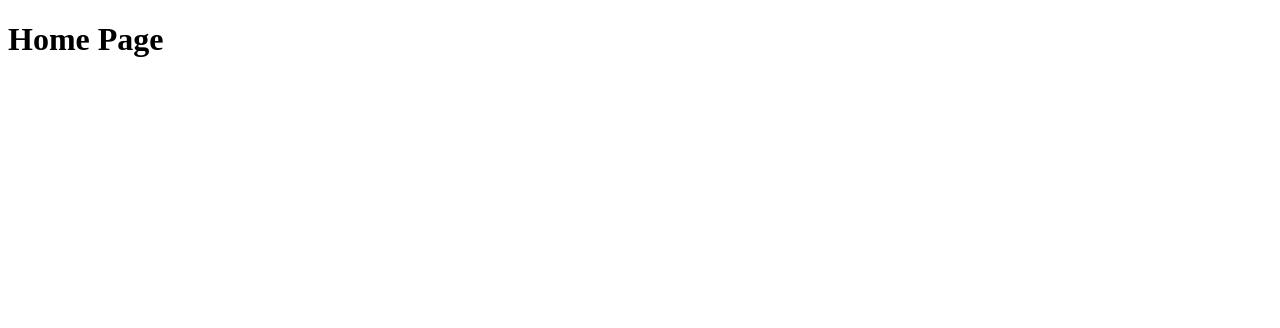
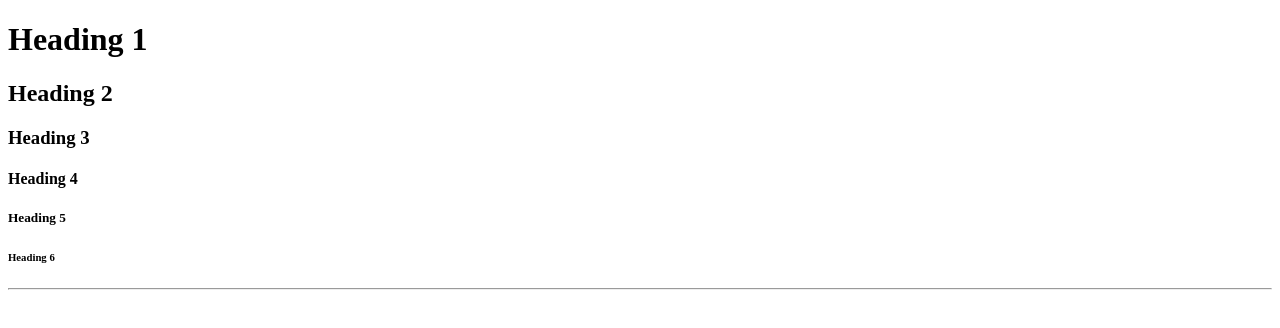
Before and after one commit to zenecoil/zenecoil.github.io, a plain HTML site: page index.html in a window 1280 px wide. Drawn offline with Linux system fonts and the light colour scheme.

Commit message:
add heading 1 -heading 6

```diff
--- a/index.html
+++ b/index.html
@@ -6,6 +6,12 @@
   <title>zenecoil - Home</title>
 </head>
 <body>
-  <h1>Home Page</h1>
+  <h1>Heading 1</h1>
+  <h2>Heading 2</h2>
+  <h3>Heading 3</h3>
+  <h4>Heading 4</h4>
+  <h5>Heading 5</h5>
+  <h6>Heading 6</h6>
+  <hr>
 </body>
 </html>
```
